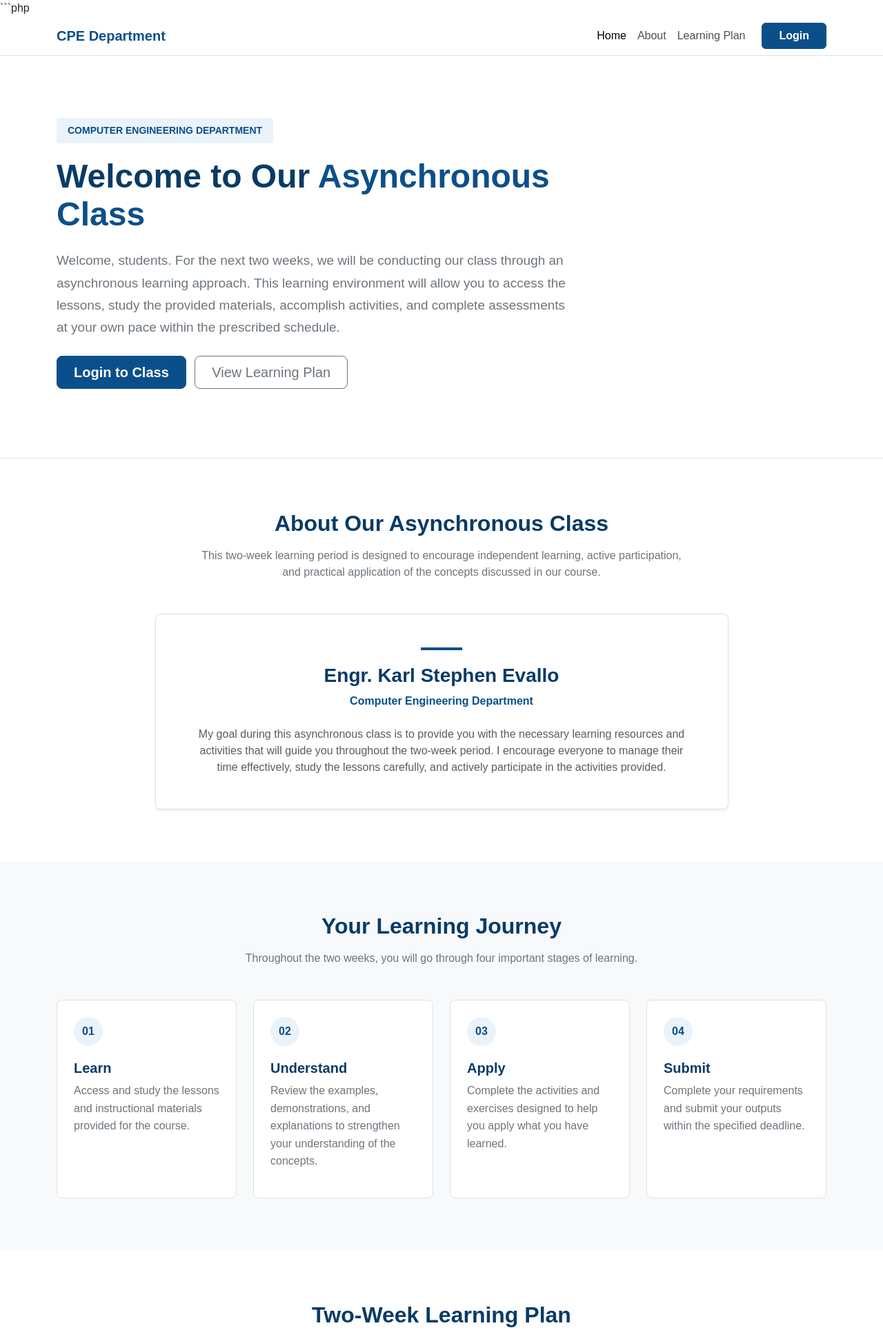
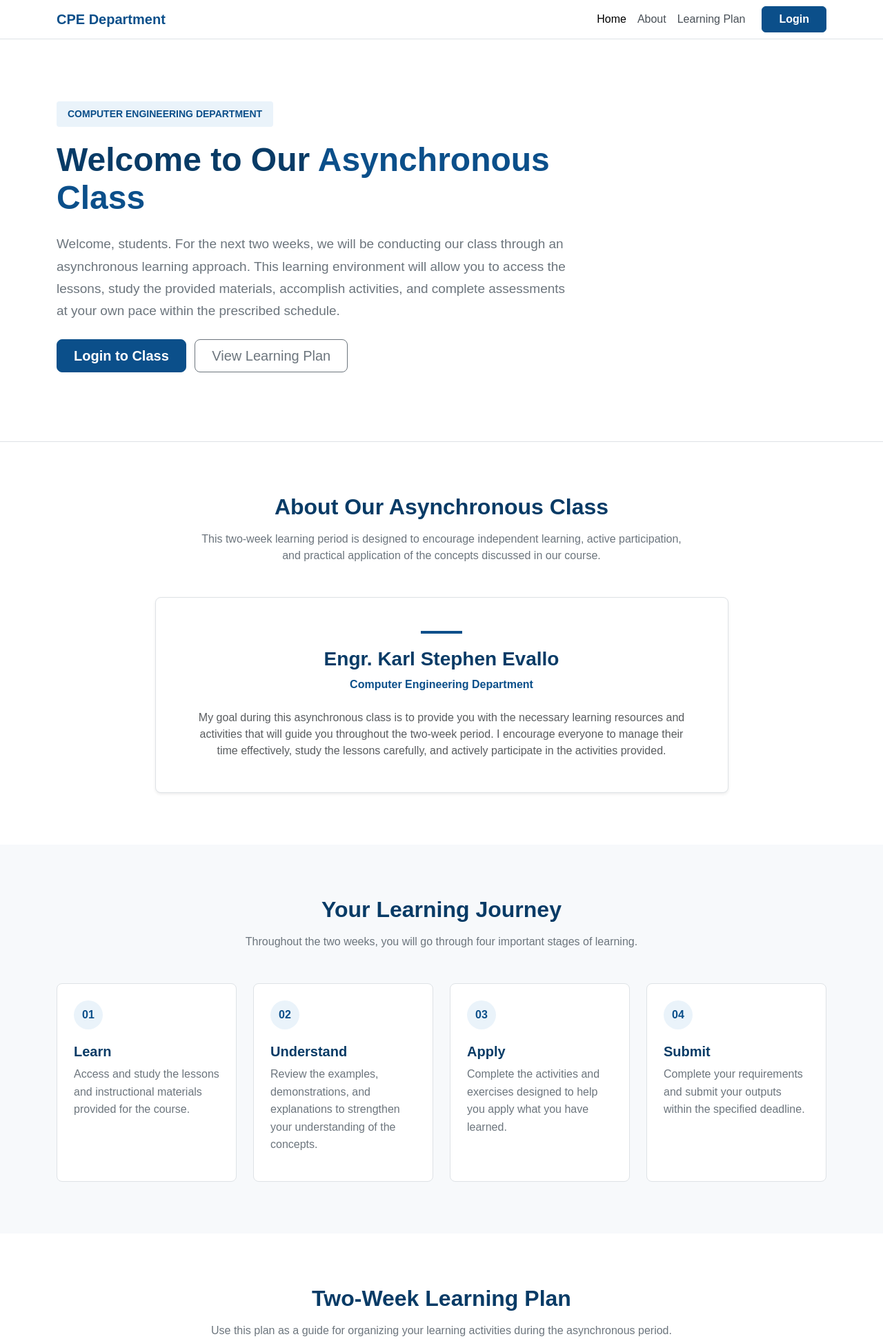
Before and after one commit to MiyokoShinzu/async, a PHP site: page / in a window 1280 px wide. Shown: the top 1942 px of the page at 69% size. Run offline with PHP 8.4, Linux system fonts and the light colour scheme.

Commit message:
edit index.php

````diff
--- a/index.php
+++ b/index.php
@@ -1,4 +1,4 @@
-```php
+
 <?php
 // index.php
 ?>
@@ -1016,4 +1016,3 @@
 </body>
 
 </html>
-```
````
